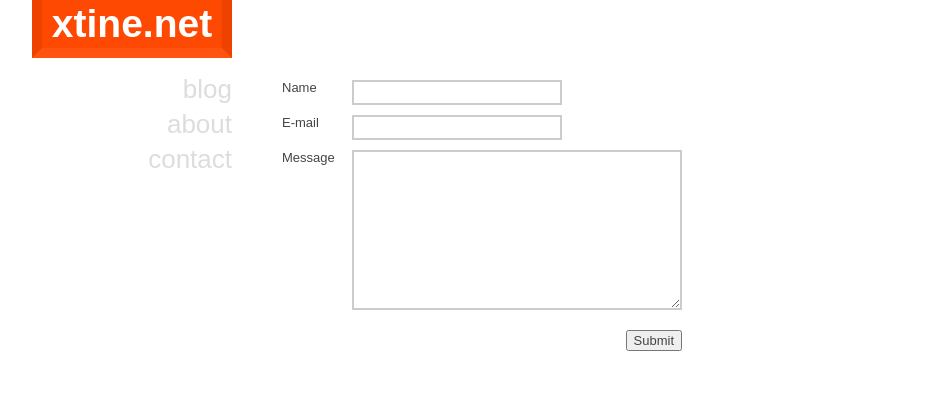
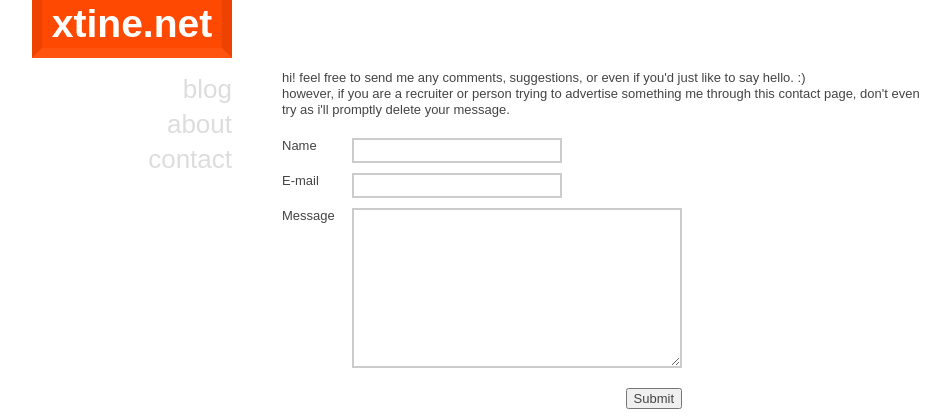
Before and after one commit to xtine/xtine.net, a Django app: template templates/contact_form/contact_form.html in a window 1280 px wide. Shown: the top 420 px of the page, without its empty margins (158-1108 px from the left). Run offline with Django 3.2, Linux system fonts and the light colour scheme; the template is opened without the code that fills it, so the values that code supplies are empty; some libraries are stand-ins or nearby versions.

Commit message:
update contact form message, list padding

```diff
--- a/static/css/style.css
+++ b/static/css/style.css
@@ -79,6 +79,10 @@ h3 {
 p {
 	margin: 0;
 	padding: 0 0 10px 0;
+}
+
+ul, ol {
+	margin: 0 0 5px 0;
 }
 
 #container {
--- a/templates/contact_form/contact_form.html
+++ b/templates/contact_form/contact_form.html
@@ -5,6 +5,9 @@
 	{% block content %}
 
     <div id="contact">
+
+        <p>hi! feel free to send me any comments, suggestions, or even if you'd just like to say hello. :)<br/>
+            however, if you are a recruiter or person trying to advertise something me through this contact page, don't even try as i'll promptly delete your message.</p>
 
         <form action="/contact/" method="post">
             {% csrf_token %}
```
